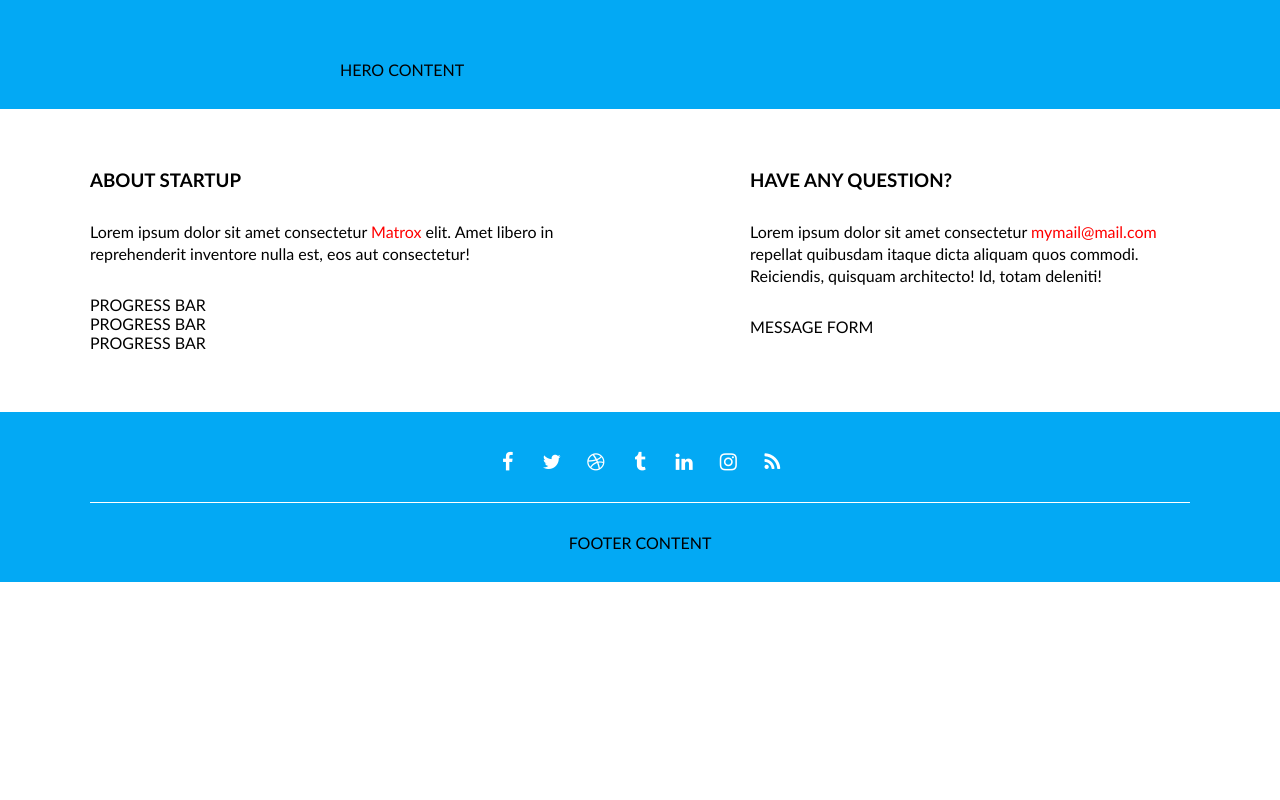
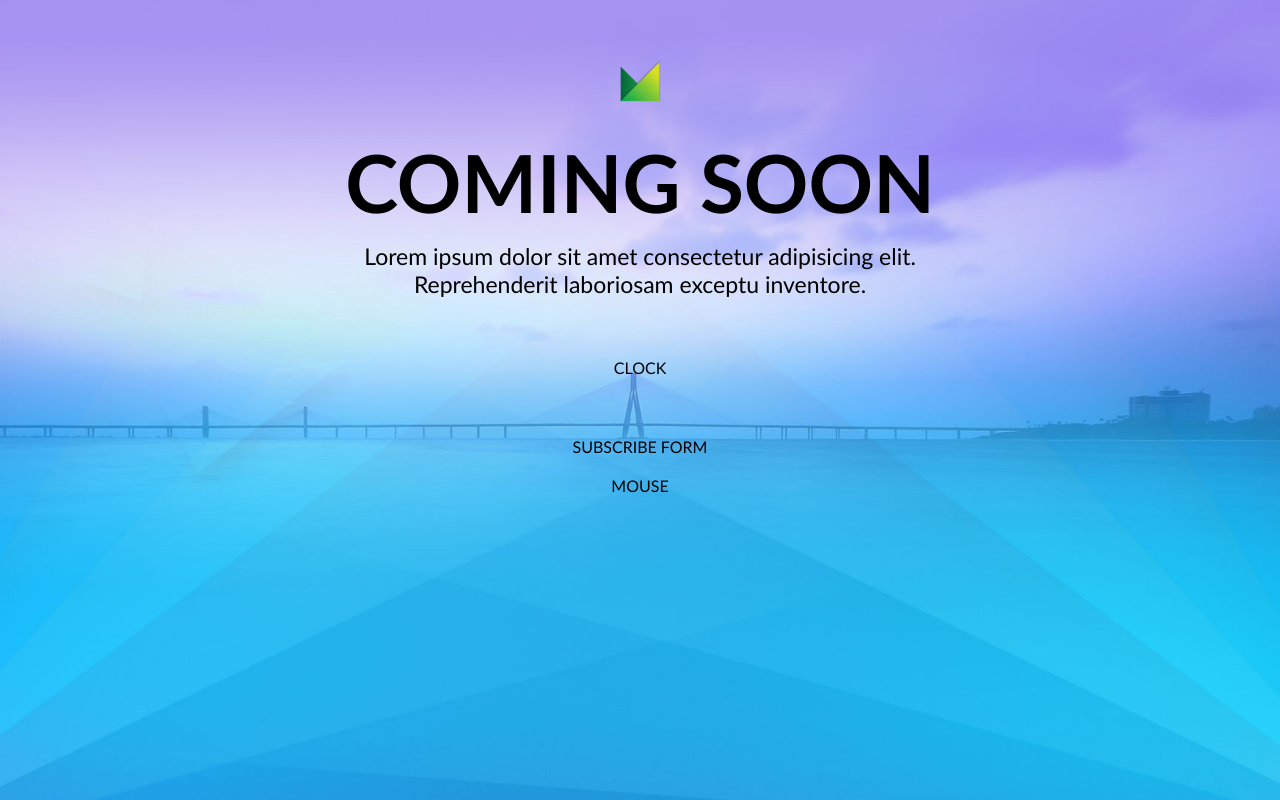
Before and after one commit to front-end-by-rimantas/11-a-grupe-coming-soon, a plain HTML site: page index.html in a window 1280 px wide. Shown: the top 800 px of the page. Drawn offline with Linux system fonts and the light colour scheme.

Commit message:
Hero structure #2

```diff
--- a/css/main.css
+++ b/css/main.css
@@ -14,7 +14,48 @@
     display: inline-block;
     width: 600px;
     margin: 60px calc( (100% - 600px) / 2 ) 30px;
+    text-align: center;
 }
+    .container.bg-img {
+        height: 100vh;
+        background-image: url(../img/banner.jpg);
+        background-repeat: no-repeat;
+        background-size: cover;
+        background-position: bottom center;
+        background-attachment: fixed;
+    }
+    .hero > img {
+        display: inline-block;
+        margin-bottom: 40px;
+    }
+    .hero > h1 {
+        display: inline-block;
+        width: 100%;
+        margin-bottom: 20px;
+        font-size: 80px;
+        line-height: 80px;
+        text-transform: uppercase;
+    }
+    .hero > p {
+        display: inline-block;
+        width: 100%;
+        margin-bottom: 60px;
+        font-size: 23px;
+        line-height: 28px;
+    }
+    .hero > .clock {
+        display: inline-block;
+        width: 100%;
+        margin-bottom: 60px;
+    }
+    .hero > form {
+        display: inline-block;
+        width: 90%;
+        margin: 0 5% 20px;
+    }
+    .hero > .mouse {
+        display: inline-block;
+    }
 
 
 /***********************
--- a/index.html
+++ b/index.html
@@ -15,8 +15,21 @@
     <link rel="stylesheet" href="./css/main.css">
 </head>
 <body>
-    <div class="container bg-blue">
-        <div class="hero">HERO CONTENT</div>
+    <div class="container bg-blue bg-img">
+        <div class="hero">
+            <img src="./img/icon-logo.png" alt="Logo">
+            <h1>Coming soon</h1>
+            <p>Lorem ipsum dolor sit amet consectetur adipisicing elit. Reprehenderit laboriosam exceptu inventore.</p>
+            <div class="clock">
+                CLOCK
+            </div>
+            <form>
+                SUBSCRIBE FORM
+            </form>
+            <div class="mouse">
+                MOUSE
+            </div>
+        </div>
     </div>
 
     <div class="container">
```
